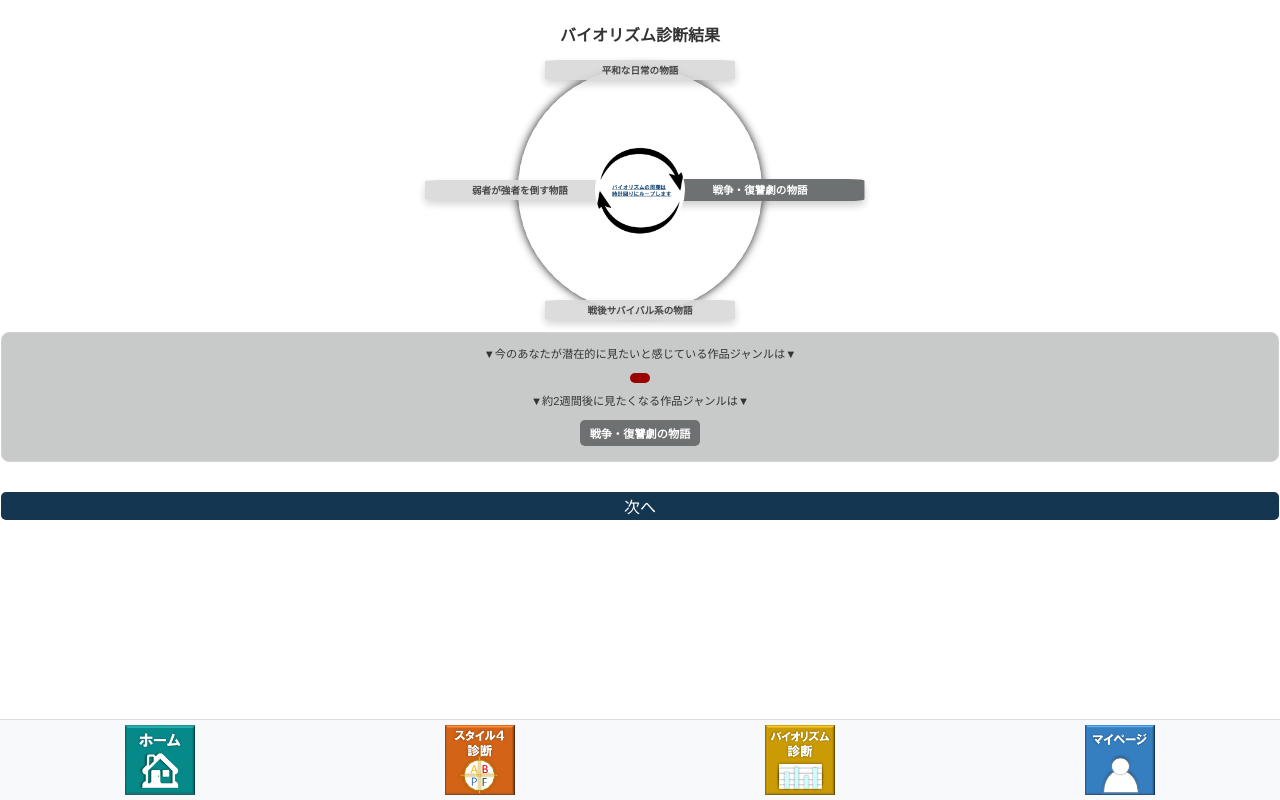
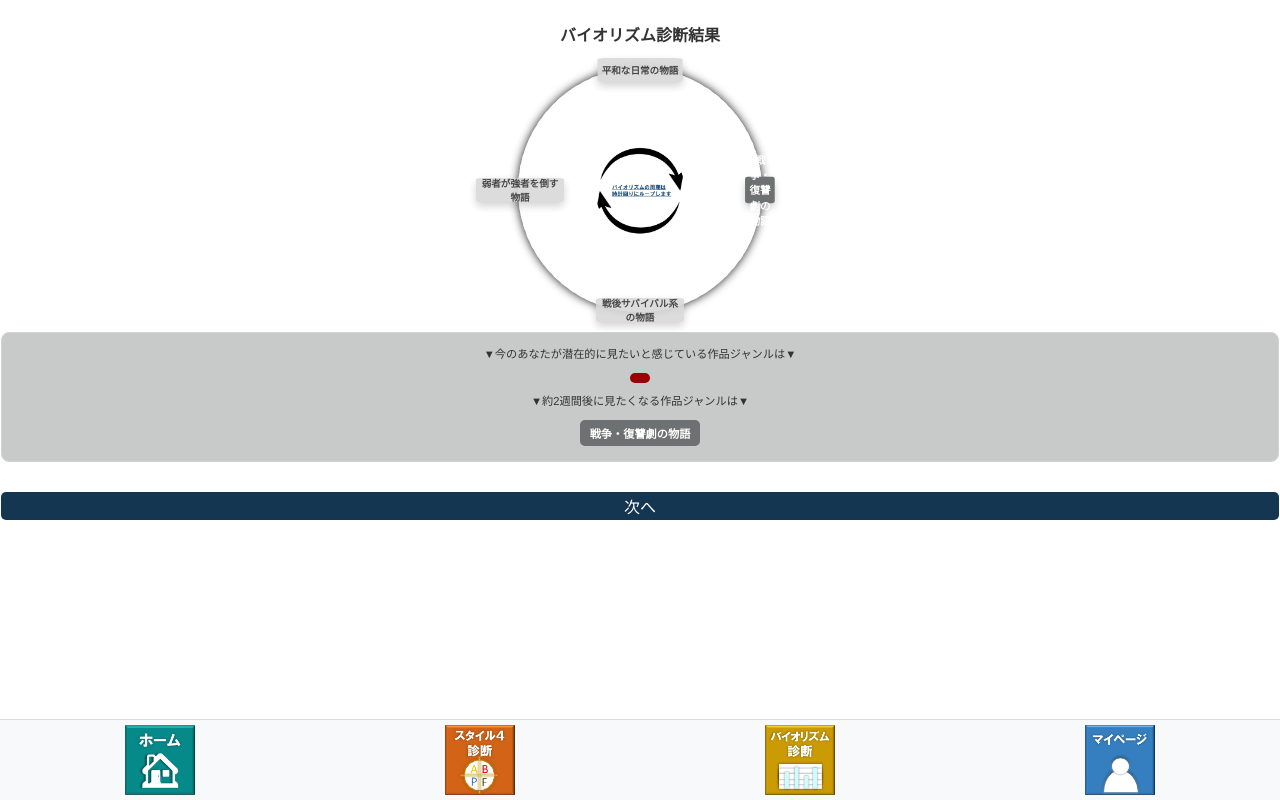
Before and after one commit to sakaguchi2783/GT-golf-app, a React (Create React App) app: page /biorhythm-result in a window 1280 px wide. Built offline with nearby package versions, Linux system fonts and the light colour scheme.

Commit message:
UI修正25

```diff
--- a/src/pages/BiorhythmResult.css
+++ b/src/pages/BiorhythmResult.css
@@ -39,22 +39,23 @@
   }
 
   .category-item {
-    /* 各カテゴリ（赤、濃いグレー、灰色）のスタイル */
     position: absolute;
-    width: 190px; /* アイテムの横幅を設定 */
-    height: 20px; /* アイテムの高さを設定 */
+    width: auto; /* 幅を自動に調整 */
+    max-width: 80px; /* スマホでの横幅を制限 */
+    height: 20px;
     display: flex;
     justify-content: center;
     align-items: center;
     border-radius: 8%; /* 角を丸めてボタン風に */
-    font-weight: bold; /* 太字で強調 */
-    color: white; /* 文字色を白に */
-    transform: translate(-50%, -50%); /* 中央基準の位置指定 */
+    font-weight: bold;
+    color: white;
+    transform: translate(-50%, -50%);
     text-align: center;
-    opacity: 0.9; /* 半透明にして軽さを演出 */
-    box-shadow: 0 4px 8px rgba(0, 0, 0, 0.2); /* 軽い影を追加 */
-    transition: transform 0.3s, opacity 0.3s; /* ホバー時のエフェクトのスムーズな変化 */
-    font-size: 0.6rem; /* スマホ表示用にフォントサイズを調整 */
+    opacity: 0.9;
+    box-shadow: 0 4px 8px rgba(0, 0, 0, 0.2);
+    transition: transform 0.3s, opacity 0.3s;
+    font-size: 0.6rem; /* 小さくして1行に収める */
+    padding: 2px 4px; /* 内側の余白を調整 */
   }
 
   /* ポップエフェクトのアニメーション */
@@ -121,7 +122,7 @@
       /* モバイル用にカテゴリアイテムのサイズとフォントサイズを小さく */
       width: 70px;
       height: 35px;
-      font-size: 0.8rem;
+      font-size: 0.55rem;
     }
 
     .center-image {
```
